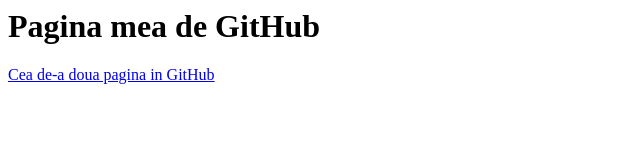
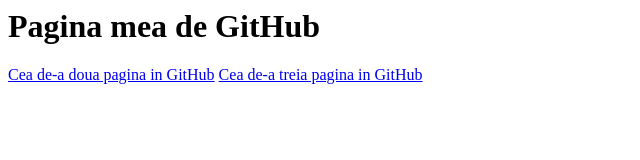
Before and after one commit to Elena239/Elena239.github.io, a plain HTML site: page index.html in a window 1280 px wide. Shown: the whole page, without its empty margins (0-640 px from the left). Drawn offline with Linux system fonts and the light colour scheme.

Commit message:
Update index.html

```diff
--- a/index.html
+++ b/index.html
@@ -1,2 +1,3 @@
 <h1>Pagina mea de GitHub</h1>
 <a href="pagina.html">Cea de-a doua pagina in GitHub</a>
+<a href="contact.html">Cea de-a treia pagina in GitHub</a>
```
